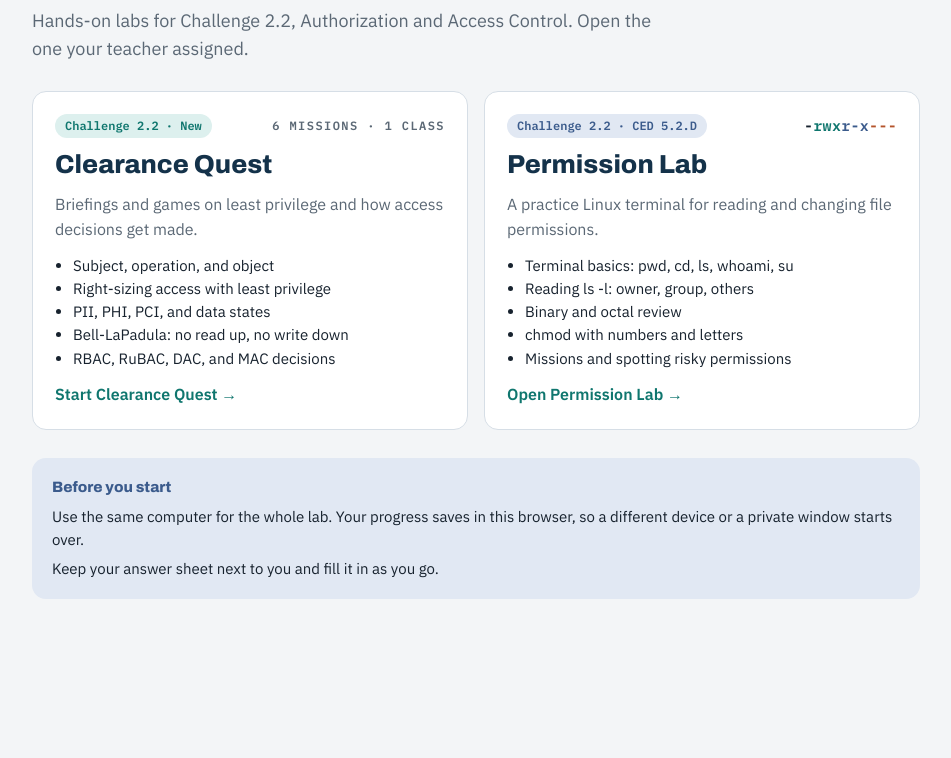
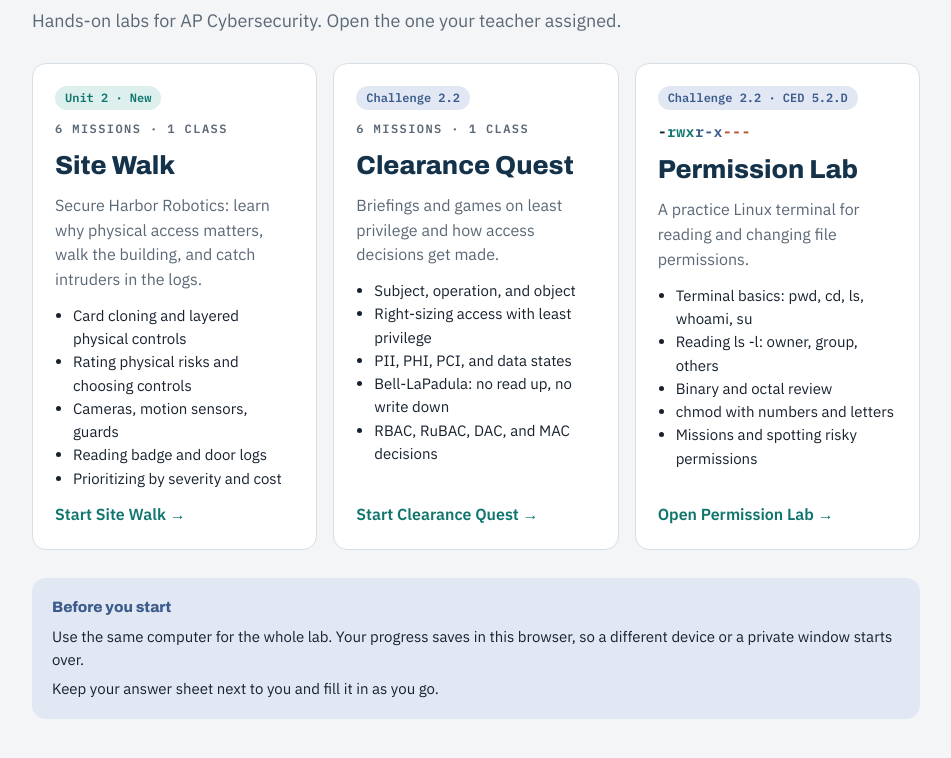
Before and after one commit to shorecrestinstitagor/apcyber, a plain HTML site: page index.html in a window 1280 px wide. Shown: the part 124-882 px from the top of the page, without its empty margins (164-1115 px from the left). Before the commit the page ends 800 px from the top, so only its background shows below. Drawn offline with Linux system fonts and the light colour scheme.

Commit message:
Update index.html to add site-walk

```diff
--- a/index.html
+++ b/index.html
@@ -1,15 +1,13 @@
-
 <!DOCTYPE html>
 <html lang="en">
-
-  <head>
+<head>
 <meta charset="utf-8">
 <meta name="viewport" content="width=device-width, initial-scale=1, viewport-fit=cover">
 <title>AP Cybersecurity Labs</title>
 <link rel="preconnect" href="https://fonts.googleapis.com">
 <link rel="stylesheet" href="https://fonts.googleapis.com/css2?family=Archivo:wght@600;800&family=IBM+Plex+Sans:wght@400;500;600&family=IBM+Plex+Mono:wght@500;600&display=swap">
 <style>
-/* Layout: Title band, then one card per lab, newest first. */
+/* Layout: a simple class hub. Title band, then one card per lab, newest first. */
 :root {
   --bg: #F3F5F7; --panel: #FFFFFF; --ink: #17222E; --muted: #5B6875; --line: #D6DEE6;
   --navy: #14324A; --teal: #0F766E; --teal-soft: #DDF0EE; --slate: #3B5B8C; --slate-soft: #E1E8F3; --rust: #B4532A;
@@ -53,12 +51,25 @@ footer { color: var(--muted); font-size: 14px; }
   <header>
     <div class="eyebrow">Shorecrest · AP Cybersecurity</div>
     <h1>AP Cybersecurity Labs</h1>
-    <p class="lede">Hands-on labs for Challenge 2.2, Authorization and Access Control. Open the one your teacher assigned.</p>
+    <p class="lede">Hands-on labs for AP Cybersecurity. Open the one your teacher assigned.</p>
   </header>
 
   <section class="labs" aria-label="Labs">
+    <a class="lab" href="site-walk.html">
+      <div class="top"><span class="pill new">Unit 2 · New</span><span class="eyebrow">6 missions · 1 class</span></div>
+      <h2>Site Walk</h2>
+      <p>Secure Harbor Robotics: learn why physical access matters, walk the building, and catch intruders in the logs.</p>
+      <ul>
+        <li>Card cloning and layered physical controls</li>
+        <li>Rating physical risks and choosing controls</li>
+        <li>Cameras, motion sensors, guards</li>
+        <li>Reading badge and door logs</li>
+        <li>Prioritizing by severity and cost</li>
+      </ul>
+      <span class="go">Start Site Walk &rarr;</span>
+    </a>
     <a class="lab" href="clearance-quest.html">
-      <div class="top"><span class="pill new">Challenge 2.2 · New</span><span class="eyebrow">6 missions · 1 class</span></div>
+      <div class="top"><span class="pill">Challenge 2.2</span><span class="eyebrow">6 missions · 1 class</span></div>
       <h2>Clearance Quest</h2>
       <p>Briefings and games on least privilege and how access decisions get made.</p>
       <ul>
```
